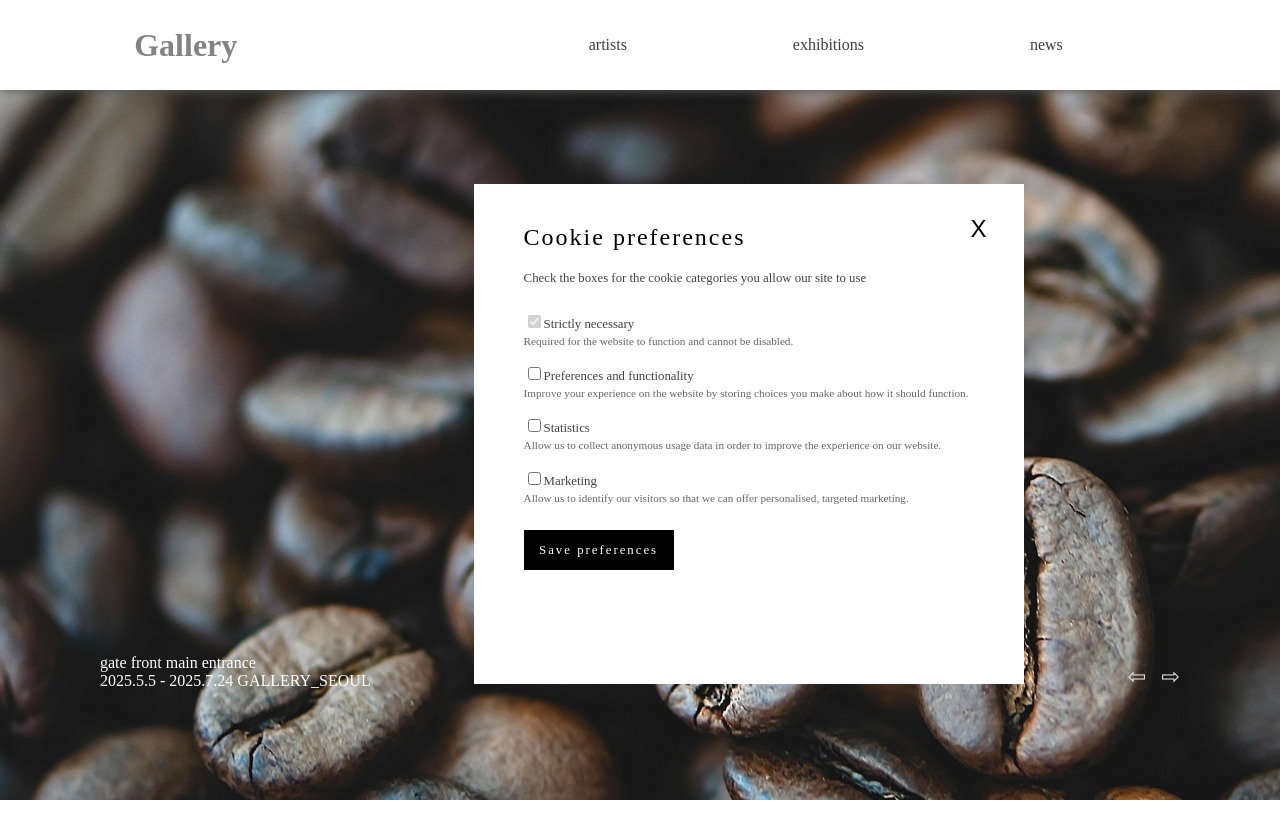
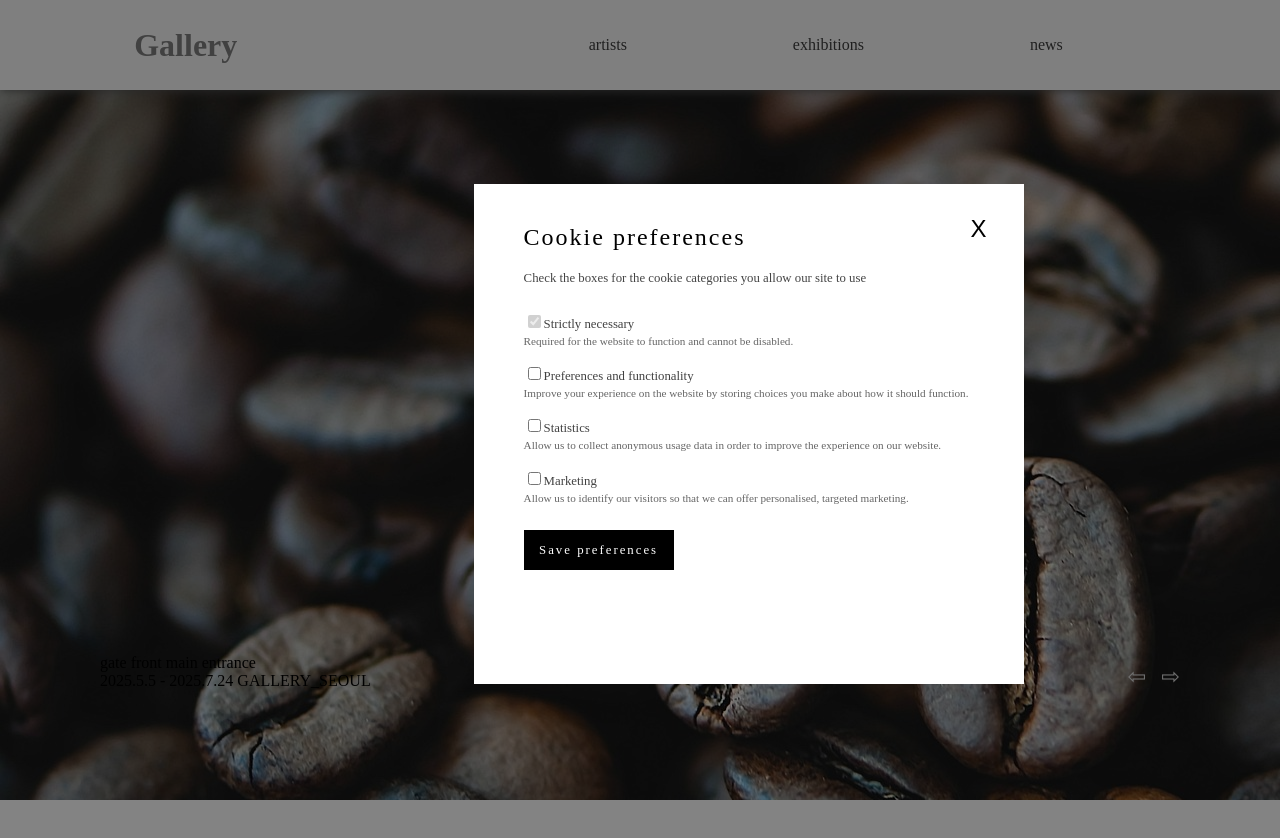
Before and after one commit to infreeJ/gallery, a React (Vite) app: page / in a window 1280 px wide. Both pictures are taken after a click on the element "Manage cookies". Shown: the top 838 px of the page. Built offline with nearby package versions, Linux system fonts and the light colour scheme.

Commit message:
parallax before

```diff
--- a/src/App.css
+++ b/src/App.css
@@ -31,6 +31,7 @@
 
 .a{
   height: 5000px;
+  background-color: #838383;
 }
 
 
@@ -40,7 +41,8 @@
   height:  100vh;
   background-repeat: no-repeat;
   display: flex;
-
+  z-index: 1;
+  /* background-attachment: fixed; */
 }
 
 .main-text{
@@ -52,8 +54,8 @@
   padding: 0 0 100px 100px;
   position: relative;
   bottom: 20px;
-  z-index: 1;
-  color: white;
+  z-index: 3;
+  color: rgb(0, 0, 0);
 }
 
 .main-btn{
@@ -66,7 +68,7 @@
   position: relative;
   bottom: 20px;
   right: 100px;
-  z-index: 1;
+  z-index: 3;
   color: rgb(224, 224, 224);
   font-size: 1.4rem;
   gap: 15px;
@@ -134,8 +136,8 @@
   height: 400px;
   display: flex;
   flex-direction: column;
-  position: absolute;
-  z-index: 30;
+  position: fixed;
+  z-index: 50;
   top: 23%;
   left: 37%;
   background-color: white;
@@ -189,3 +191,14 @@
   margin-top: 15px;
   cursor: pointer;
 }
+
+
+/*overlay.tsx*/
+.overlaybox{
+  width: 100vw;
+  height: 100vh;
+  background-color: black;
+  z-index: 40;
+  position: fixed;
+  opacity: 0.5;
+}
--- a/src/App.tsx
+++ b/src/App.tsx
@@ -11,6 +11,7 @@ import Header from './components/header';
 import MainImg from './components/mainImg';
 import Cookie from './components/cookie';
 import CookieCheck from './components/cookieCheck' ;
+import Overlay from './components/overlay'
 
 
 function App() {
@@ -19,10 +20,12 @@ function App() {
   const [scrollNum, setScrollNum] = useState(true)
   const [scrollY, setScrollY] = useState(0);
 
+
   window.addEventListener("scroll", () => {
-    const y = window.scrollY;
-    setScrollY(y);
+    // const y = window.scrollY;
+    setScrollY(window.scrollY);
   })
+
 
   useEffect( () => {
     if(scrollY == 0){
@@ -33,29 +36,37 @@ function App() {
   }, [scrollY])
 
 
-// cookieTap close
-  const [accept, setAccept] = useState(true);
 
 
 
+// cookieTap close
+  const [cookietap, setCookietap] = useState(true);
+
+
 // cookieCheck component create
-  const [checkMove, setCheckMove] = useState(false)
+  const [manageCookies, setManageCookies] = useState(false)
 
+
+// cookieCheck scroll off
+  if(manageCookies) {
+    document.body.style.overflow = 'hidden';
+  } else {
+    document.body.style.overflow = 'unset';
+  }
 
 
   return (
   <>
+  {manageCookies && <Overlay cookietap={cookietap} setCookietap={setCookietap} manageCookies = {manageCookies} setManageCookies = {setManageCookies}/>}
+
   <Header scrollNum={scrollNum}/>
   <MainImg/>
 
+  <Cookie cookietap={cookietap} setCookietap={setCookietap} manageCookies={manageCookies} setManageCookies={setManageCookies}/>
 
-  <Cookie ac={accept} setAc={setAccept} cm={checkMove} setCm={setCheckMove}/>
+  {manageCookies && <CookieCheck cookietap={cookietap} setCookietap={setCookietap} manageCookies = {manageCookies} setManageCookies = {setManageCookies}/>}
 
-
-  {checkMove && <CookieCheck ac={accept} setAc={setAccept} cm = {checkMove} setCm = {setCheckMove}/>}
-
-    <div className='a'>
-    </div>
+    <div className='a'/>
   </>
   )
 }
--- a/src/components/cookie.tsx
+++ b/src/components/cookie.tsx
@@ -1,31 +1,24 @@
-import { useEffect, useState } from 'react';
-// import CookieCheck from './cookieCheck' ;
-
     interface i {
-        ac : boolean;
-        setAc : React.Dispatch<React.SetStateAction<boolean>>;
-        cm : boolean;
-        setCm : React.Dispatch<React.SetStateAction<boolean>>;
+        cookietap : boolean;
+        setCookietap : React.Dispatch<React.SetStateAction<boolean>>;
+        manageCookies : boolean;
+        setManageCookies : React.Dispatch<React.SetStateAction<boolean>>;
     }
 
-export default function Cookie ({ac, setAc, cm, setCm} : i) {
-
-
-
-
+export default function Cookie ({cookietap, setCookietap, setManageCookies} : i) {
 
 
 
     return(
         <>
-        <div className={`cookiebox ${ac ? 'open' : 'closed'}`}>
+        <div className={`cookiebox ${cookietap ? 'open' : 'closed'}`}>
             <div className="cookiebox-policybox">
                 <span>This website uses cookies</span>
                 <span style={{color: '#818181'}}>This site uses cookies to help make it more useful to you. Please contact us to find out more about our Cookie Policy.</span>
             </div>
             <div className="cookiebox-acceptbox">
-                <span style={{color: '#999999', letterSpacing: '3px', cursor: 'pointer'}} onClick={() => {setCm(true); setAc((bool) => (!bool))}} >Manage cookies</span>
-                <span className="cookiebox-acceptbox-accept" onClick={() => {setAc((bool) => (!bool))}}>Accept</span>
+                <span style={{color: '#999999', letterSpacing: '3px', cursor: 'pointer'}} onClick={() => {setManageCookies(true); setCookietap((bool) => (!bool))}} >Manage cookies</span>
+                <span className="cookiebox-acceptbox-accept" onClick={() => {setCookietap((bool) => (!bool))}}>Accept</span>
             </div>
         </div>
         </>
--- a/src/components/cookieCheck.tsx
+++ b/src/components/cookieCheck.tsx
@@ -1,20 +1,21 @@
 
 
 interface i {
-    cm : boolean
-    setCm : React.Dispatch<React.SetStateAction<boolean>>
-    ac : boolean
-    setAc :React.Dispatch<React.SetStateAction<boolean>>
+    cookietap : boolean
+    setCookietap :React.Dispatch<React.SetStateAction<boolean>>
+    manageCookies : boolean
+    setManageCookies : React.Dispatch<React.SetStateAction<boolean>>
 }
 
 
 
 
-export default function CookieCheck ({setCm, setAc} : i) {
+export default function CookieCheck ({setCookietap, setManageCookies} : i) {
     return(
         <>
+
         <div className="preferences">
-            <button className="cookie-exit" onClick={() => {setCm(false); setAc((bool) => (!bool))}}>X</button>
+            <button className="cookie-exit" onClick={() => {setManageCookies(false); setCookietap((bool) => (!bool))}}>X</button>
             <h3 className="cookie-h3">Cookie preferences</h3>
             <span style={{fontSize: '0.8rem', position: 'relative', top: '-20px', color: '#444444'}}>Check the boxes for the cookie categories you allow our site to use</span>
             <div className="labelbox">
@@ -33,8 +34,9 @@ export default function CookieCheck ({setCm, setAc} : i) {
                 <label><input type="checkbox"/>Marketing</label>
                 <p style={{fontSize: '0.7rem'}}>Allow us to identify our visitors so that we can offer personalised, targeted marketing.</p>
             </div>
-            <span className="save-btn" onClick={() => {setCm(false)}}>Save preferences</span>
+            <span className="save-btn" onClick={() => {setManageCookies(false)}}>Save preferences</span>
         </div>
+
 
         </>
     )
--- a/src/components/mainImg.tsx
+++ b/src/components/mainImg.tsx
@@ -1,13 +1,20 @@
-import { useState } from "react"
+import { useEffect, useState } from "react"
+
+
 
 
 export default function MainImg() {
 
     const [imgNum, setImgNum] = useState(1);
 
-    function aaa() {
-        return {backgroundImage: `url(/mainImg${imgNum}.jpg)`};
+    function imgChange() {
+        return {
+            backgroundImage: `url(/mainImg${imgNum}.jpg)`,
     }
+}
+
+
+
 
     function imgBtn(i:string) {
         switch(i){
@@ -31,10 +38,9 @@ export default function MainImg() {
     }
 
 
-
     return(
         <>
-        <div className="main" style={aaa()}>
+        <div className="main" style={imgChange()}>
             <div className="main-text">
                 <span>gate front main entrance</span>
                 <span>2025.5.5 - 2025.7.24 GALLERY_SEOUL</span>
--- /dev/null
+++ b/src/components/overlay.tsx
@@ -0,0 +1,17 @@
+interface i {
+    cookietap : boolean
+    setCookietap :React.Dispatch<React.SetStateAction<boolean>>
+    manageCookies : boolean
+    setManageCookies : React.Dispatch<React.SetStateAction<boolean>>
+}
+
+
+
+export default function Overlay ({setCookietap, setManageCookies} : i) {
+    return (
+        <>
+        <div className="overlaybox" onClick={() => {setManageCookies(false); setCookietap((bool) => (!bool))}}>
+        </div>
+        </>
+    )
+}
```
